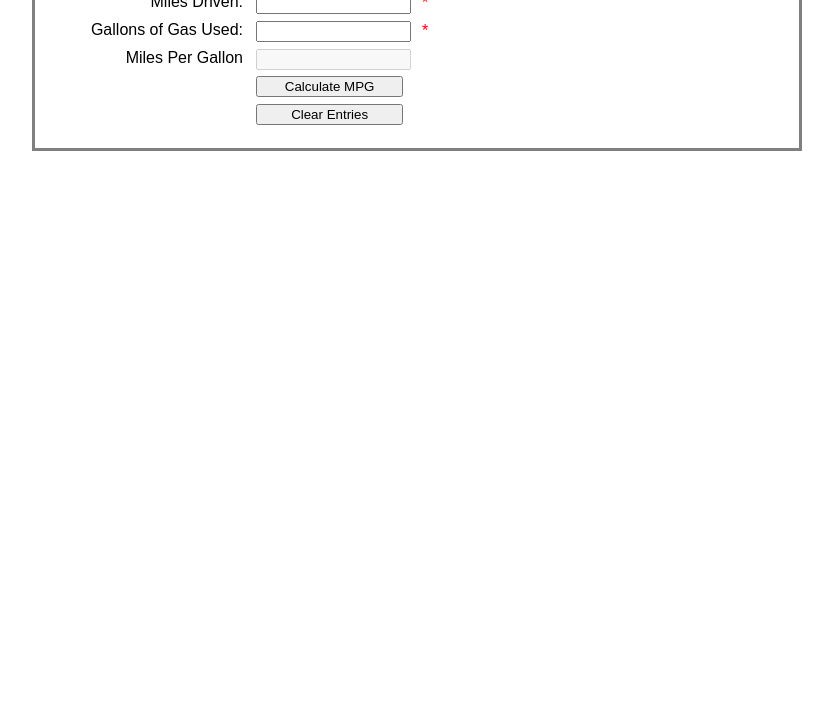
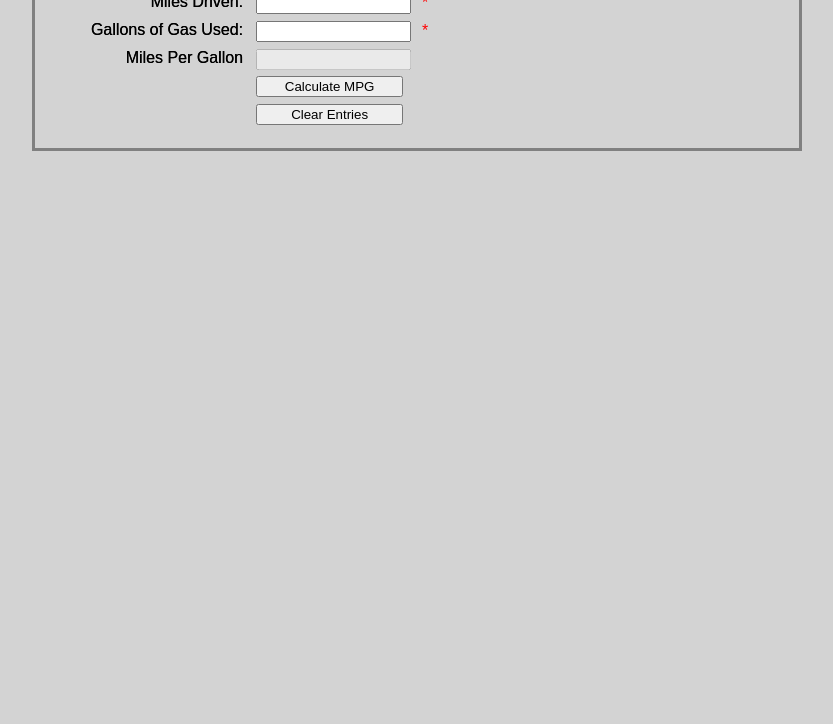
Before and after one commit to crex424/2022-CPW203-MPG-Calc, a plain HTML site: page index.html in a window 1280 px wide. Shown: the part 76-800 px from the top of the page, without its empty margins (223-1056 px from the left). Drawn offline with Linux system fonts and the light colour scheme.

Commit message:
Replaced the background color with grey, made label have shadow

```diff
--- a/css/mpg.css
+++ b/css/mpg.css
@@ -1,6 +1,6 @@
 body {
     font-family: Arial, Helvetica, sans-serif;
-    background-color: white;
+    background-color: lightgrey;
     margin: 0 auto;
     width: 700px;
 	padding: 0 2em 1em;
@@ -16,6 +16,7 @@ label {
 	float: left;
     width: 11em;
     text-align: right;
+    text-shadow: .01em .01em black;
 }
 input {
     margin-left: 1em;
```
